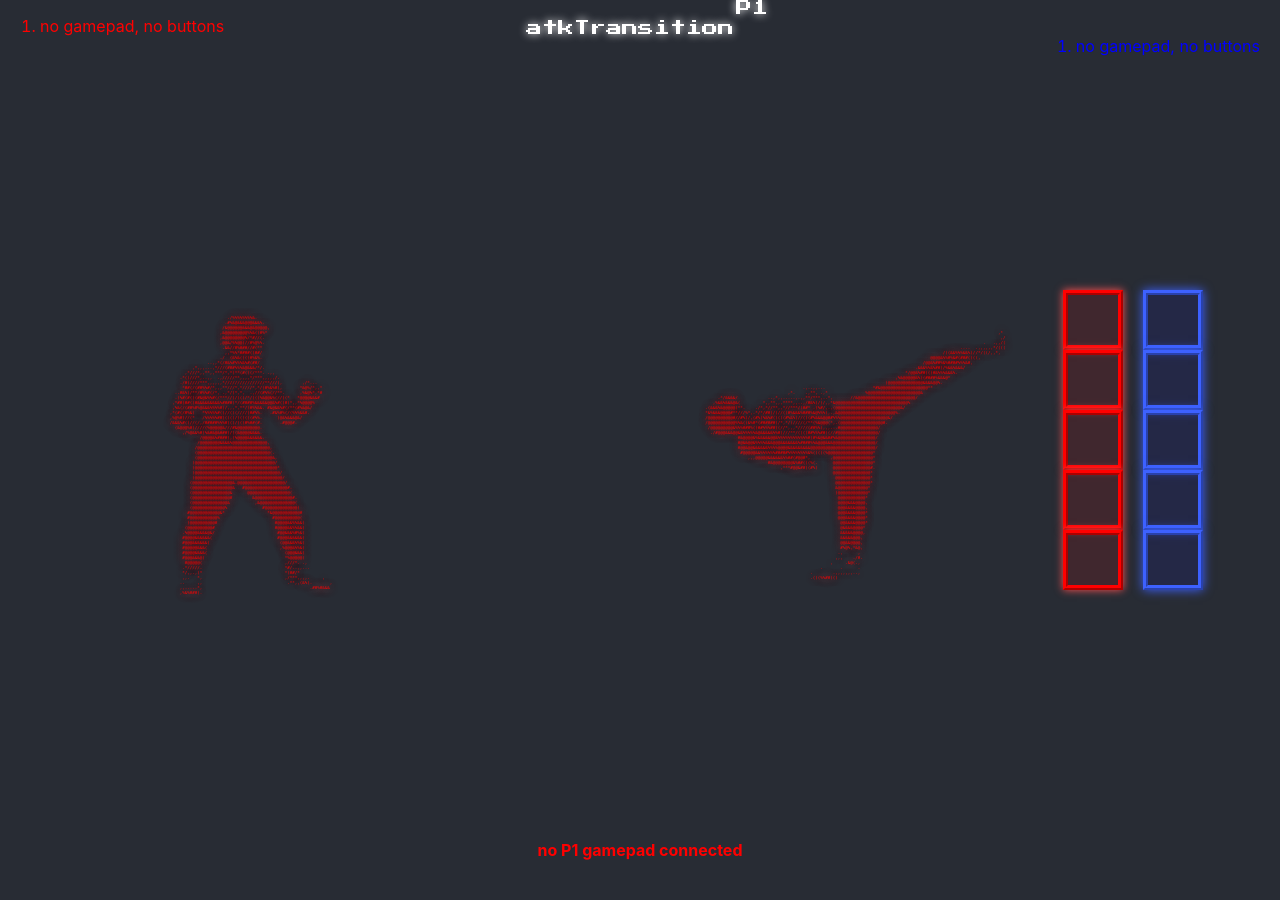
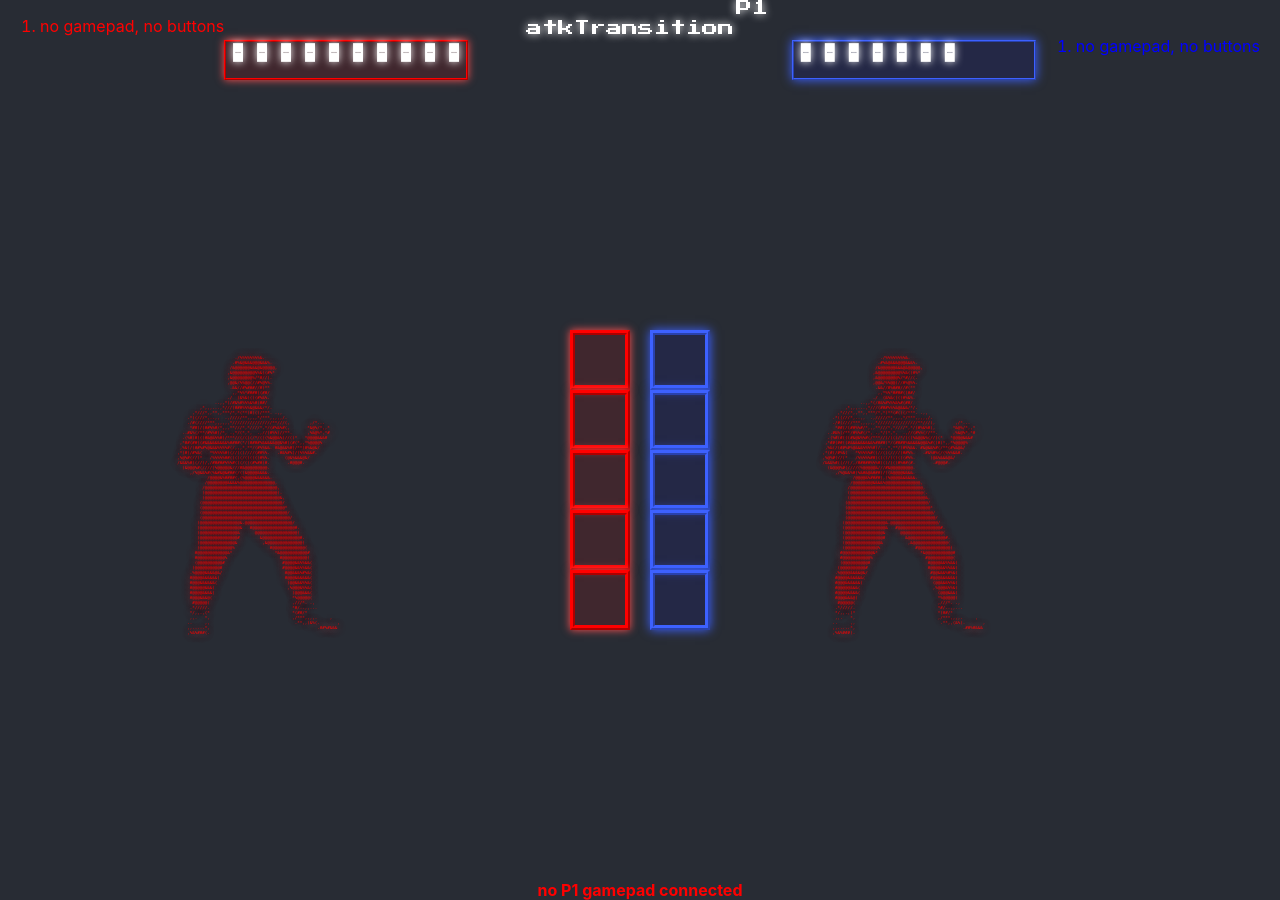
Before and after one commit to rhinehardtc/Tell-A-Punch3020, a React (Create React App) app in the folder tell-a-punch3020/: page / in a window 1280 px wide. Before the commit the page ends 860 px from the top, so only its background shows below. Built offline with nearby package versions, Linux system fonts and the light colour scheme.

Commit message:
added healthbars. need to change the way they fill

```diff
--- a/tell-a-punch3020/src/App.js
+++ b/tell-a-punch3020/src/App.js
@@ -1,7 +1,8 @@
 import React from "react";
 import "./App.css";
-import Kickf3 from "./ani_frames/Kickf3.js"
+import Kickf3 from "./ani_frames/Kickf3";
 import ComboConsole from "./ComboConsole";
+import HPBar from "./HPBar"
 import TurnDisplay from "./TurnDisplay";
 
 export default class App extends React.Component {
@@ -20,7 +21,9 @@
       turn: "P1",
       phase: "atkTransition",
       p1Input: true,
+      p1HP: 10,
       p2Input: true,
+      p2HP: 7,
     };
   }
 
@@ -342,10 +345,16 @@
           </ol>
         </div>
 
+        <div className="health_bars_div">
+          <HPBar HP={this.state.p1HP} p1={true} />
+          <HPBar HP={this.state.p2HP} p2={true} />
+        </div>
+
         <header className="App-header">
           <Kickf3 />
           <ComboConsole combo={this.state.comboArray1} p1={true} />
           <ComboConsole combo={this.state.comboArray2} p2={true} />
+          <Kickf3 />
         </header>
         <h4 className="gamepad_display">{this.state.gamePad.id}</h4>
       </div>
--- /dev/null
+++ b/tell-a-punch3020/src/HPBar.js
@@ -0,0 +1,45 @@
+import React from 'react';
+import HitPoint from './HitPoint.js'
+
+const HPBar = (props) => {
+    const {HP} = props;
+
+    let displayArr = [];
+
+    const fillSlots = () => {
+        for(let i = 0; i < HP; i++ ){
+            displayArr.push("🁢")
+        }
+        for(let i = 0; i < 10 - HP; i++){
+            displayArr.push(" ")
+        }
+    }
+
+    fillSlots()
+
+    const playerColor = () => {
+        if (props.p1){
+            return (
+                <div className="p1_health_bar">
+                    {displayArr.map((hitPoint) => <HitPoint key={Math.random() * 10000} hitPoint={hitPoint}/>)}
+                </div>
+            )
+        } else {
+            return (
+                <div className="p2_health_bar">
+                    {displayArr.map((hitPoint) => <HitPoint key={Math.random() * 10000} hitPoint={hitPoint}/>)}
+                </div>
+            )
+        }
+    }
+
+
+
+    return(
+        <>
+            {playerColor()}
+        </>
+    )
+}
+
+export default HPBar
--- /dev/null
+++ b/tell-a-punch3020/src/HitPoint.js
@@ -0,0 +1,11 @@
+import React from 'react';
+
+const HitPoint = (props) => {
+    const {hitPoint} = props
+
+    return (
+        <span className="hitpoint">{hitPoint}</span>
+    )
+}
+
+export default HitPoint
--- a/tell-a-punch3020/src/ani_frames/Kickf3.js
+++ b/tell-a-punch3020/src/ani_frames/Kickf3.js
@@ -147,9 +147,6 @@
             <pre className="p1_frame">
                 <code>{kickf1}</code>
             </pre>
-            <pre className="p1_frame">
-                <code>{kickf2}</code>
-            </pre>
         </>
     )
 }
--- a/tell-a-punch3020/src/index.css
+++ b/tell-a-punch3020/src/index.css
@@ -15,6 +15,44 @@
 
 ::-webkit-scrollbar {
   display: none
+}
+
+.health_bars_div {
+  display: flex;
+  flex-flow: row;
+  height: 2.5em;
+  justify-content: space-between;
+}
+
+.hitpoint {
+  color: rgb(255, 255, 255);
+  text-shadow: 0 0 8px rgb(255, 255, 255);
+
+  width: 10%;
+
+  font-size: 100%;
+}
+
+.p1_health_bar {
+  display: flex;
+  float: left;
+
+  width: 15em;
+
+  border: 2px ridge red;
+  box-shadow: 0 0 8px rgb(255, 80, 80);
+  background-color: rgba(255, 0, 0, 0.11);
+}
+
+.p2_health_bar {
+  display: flex;
+  float: right;
+
+  width: 15em;
+
+  border: 2px ridge rgb(61, 97, 255);
+  box-shadow: 0 0 10px rgb(61, 97, 255);
+  background-color: rgba(0, 0, 255, 0.089);
 }
 
 .p1_input_box {
```
